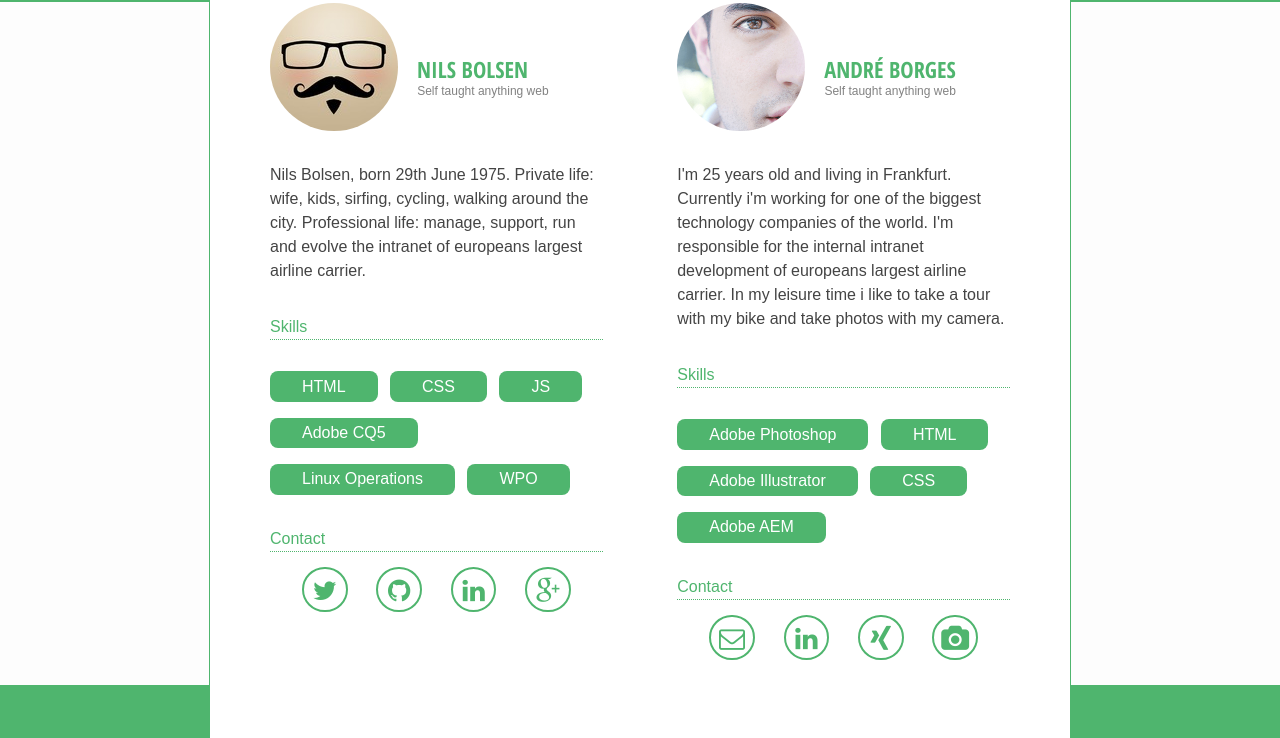
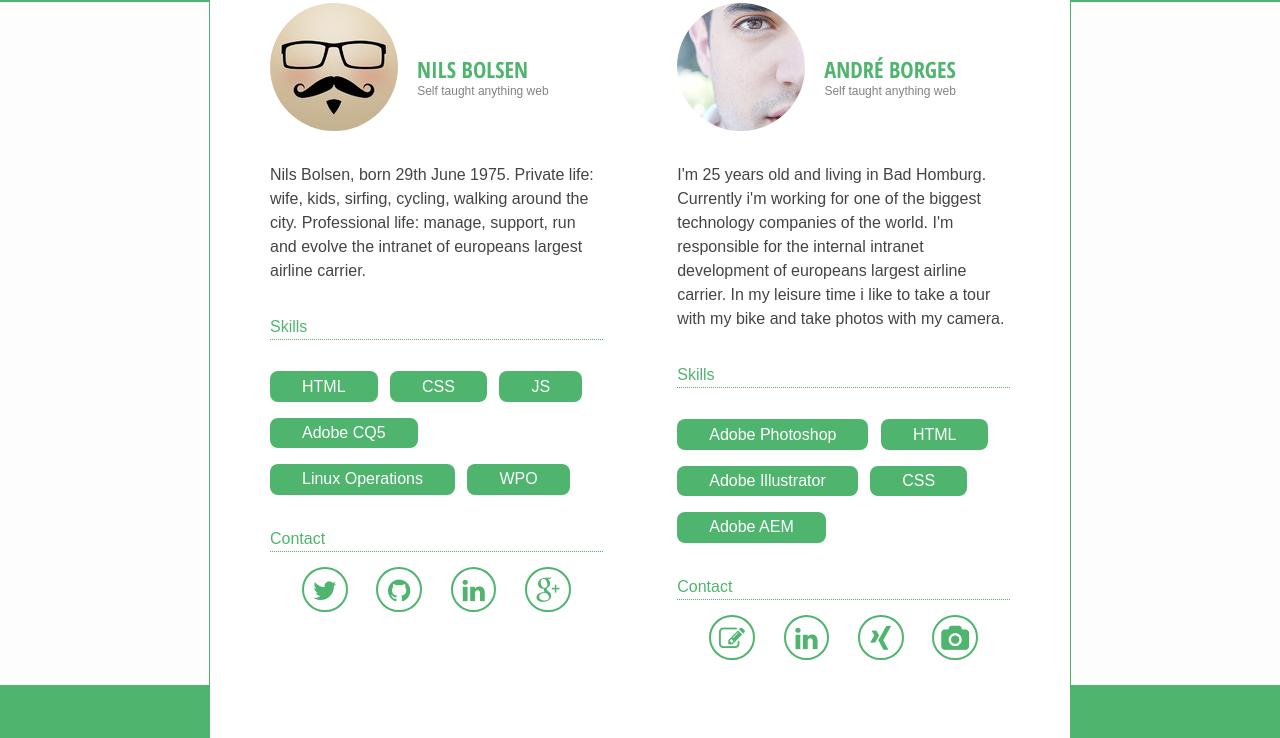
Before and after one commit to webwb/webwb.github.io, a Jekyll site: the page built from about.md, in a window 1280 px wide. Shown: the part 279-1017 px from the top of the page. Built offline with Jekyll 4.4.1, drawn with Linux system fonts in a browser that asks for light colours.

Commit message:
aboutandre

```diff
--- a/about.md
+++ b/about.md
@@ -56,7 +56,7 @@ navigation: about
   <div class="profile-name">André Borges</div>
   <div class="profile-talent">Self taught anything web</div>
   <div class="profile-bio">
-    I'm 25 years old and living in Frankfurt.
+    I'm 25 years old and living in Bad Homburg.
     Currently i'm working for one of the biggest technology companies of the world.
     I'm responsible for the internal intranet development of europeans largest airline carrier.
     In my leisure time i like to take a tour with my bike and take photos with my camera.  </div>
@@ -75,7 +75,7 @@ navigation: about
     <ul>
       <li>
         <a href="mailto:cpne@me.com" class="fa-stack fa-2x circle">
-          <i class="fa fa-envelope-o fa-stack-1x"></i>
+          <i class="fa fa-pencil-square-o fa-stack-1x"></i>
         </a>
       </li>
       <li>
```
Also changed, not shown: Gemfile.lock.
